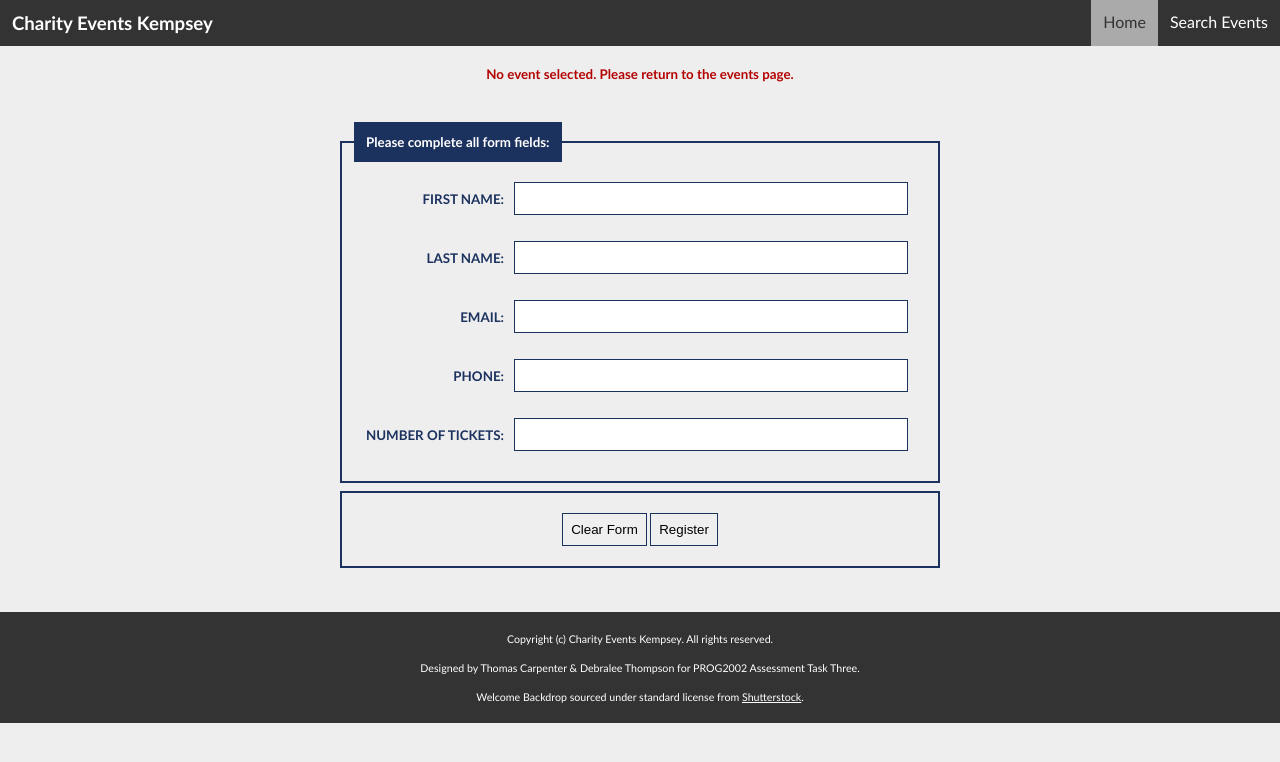
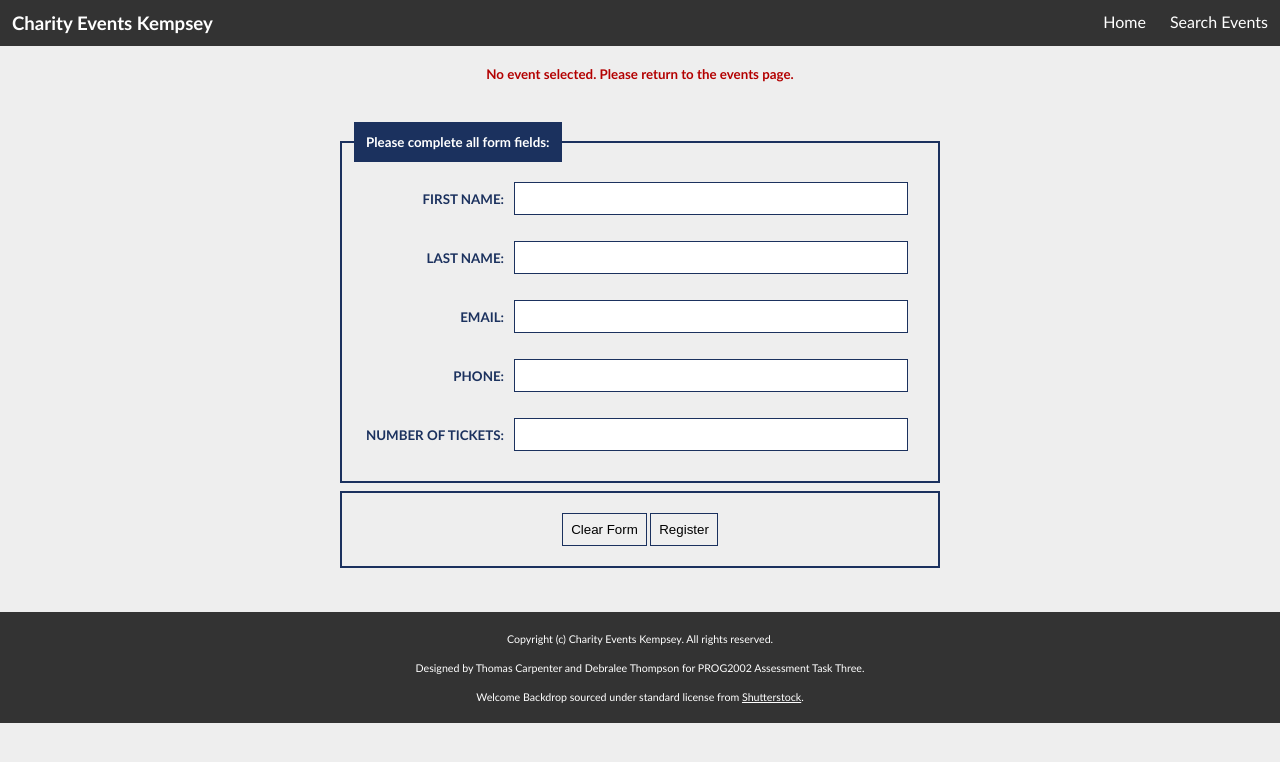
Before and after one commit to soccer92/PROG2002-AT3-SCU-DT, a plain HTML site: page web/client/registration.html in a window 1280 px wide. Drawn offline with Linux system fonts and the light colour scheme.

Commit message:
Fixed up minor formatting errors.

```diff
--- a/web/client/registration.html
+++ b/web/client/registration.html
@@ -1,7 +1,7 @@
 <!doctype html>
 <!--
-    Name: Debralee Thompson
-    Student ID: 24416186
+    Name: Thomas Carpenter and Debralee Thompson
+    Main Author: Debralee Thompson (24416186)
     Description: Registration page for Charity Events Kempsey.
 -->
 <html lang="en-AU">
@@ -16,7 +16,7 @@
         <nav>
             <a class="logo" title="Charity Events Kempsey" href="index.html">Charity Events Kempsey</a>
             <div class="spacer"></div>
-            <a title="Home" href="index.html" class="active">Home</a>
+            <a title="Home" href="index.html">Home</a>
             <a title="Search Events" href="search.html">Search Events</a>
         </nav>
         <!-- Nav Conclude -->
@@ -83,7 +83,7 @@
         <!-- Footer -->
         <footer>
             <p>Copyright (c) Charity Events Kempsey. All rights reserved.</p>
-            <p>Designed by Thomas Carpenter & Debralee Thompson for PROG2002 Assessment Task Three.</p>
+            <p>Designed by Thomas Carpenter and Debralee Thompson for PROG2002 Assessment Task Three.</p>
             <p>Welcome Backdrop sourced under standard license from <a href="https://www.shutterstock.com/image-photo/kempsey-australia-494699236" target="_blank">Shutterstock</a>.</p>
         </footer>
         <!-- Footer Conclude -->
```
